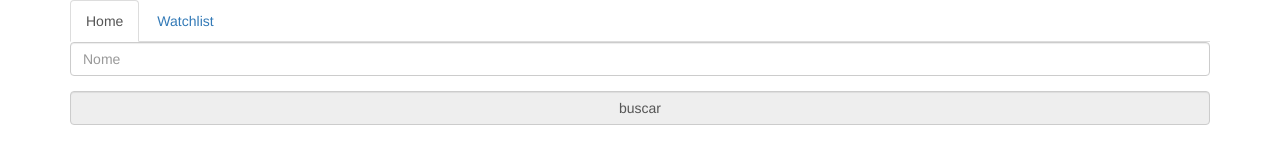
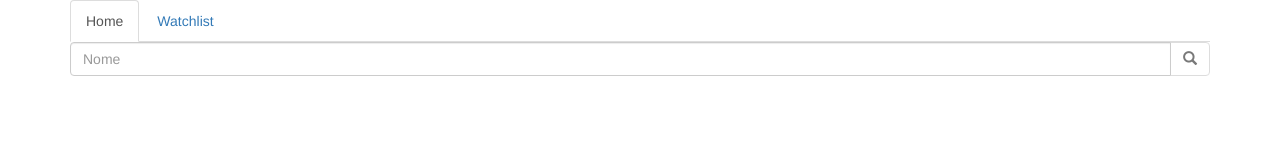
Before and after one commit to matheusmaciell/LAB2, a plain HTML site: page index.html in a window 1280 px wide. Drawn offline with nearby package versions, Linux system fonts and the light colour scheme.

Commit message:
ajeitei uns botoes

```diff
--- a/index.html
+++ b/index.html
@@ -16,7 +16,7 @@
 	<script src="js/controllers/listaSeriesCtrl.js"></script>
 
 </head>
-<body ng-controller="listaSeriesCtrl">
+<body ng-controller="listaSeriesCtrl" bgcolor="#000000">
 
 
 
@@ -35,9 +35,15 @@
 
        <div class="form-group">
 
-    <input type="text" class="form-control" ng-model="nomeSerie" placeholder="Nome">
-  	   </div>
-  	   <button type="submit" class="form-control" data-toggle="modal" ng-click="pesquisarSerie(nomeSerie)" data-target="#myModal" ng-disabled="!nomeSerie">buscar</button>
+   <form>
+   <div class="input-group">
+   		<input type="text" class="form-control" ng-model="nomeSerie" placeholder="Nome">
+   <div class="input-group-btn">
+   <button class="btn btn-default" type="submit" data-toggle="modal" ng-click="pesquisarSerie(nomeSerie)" data-target="#myModal" ng-disabled="!nomeSerie">
+    <i class="glyphicon glyphicon-search"></i> </button>
+    </div>
+    </div>
+    </form>
 
   	   <!-- Modal -->
 						<div class="modal fade" id="myModal" role="dialog">
@@ -105,6 +111,7 @@
 
 										<h3>classificação etária:</h3>
 										<h5>{{idSerieBuscada.Rated}}</h5>
+										<input type="text" class="form-control" ng-model="nomeSerie" placeholder="Nome">
 
 									</div>
 									<div class="modal-footer">
```
